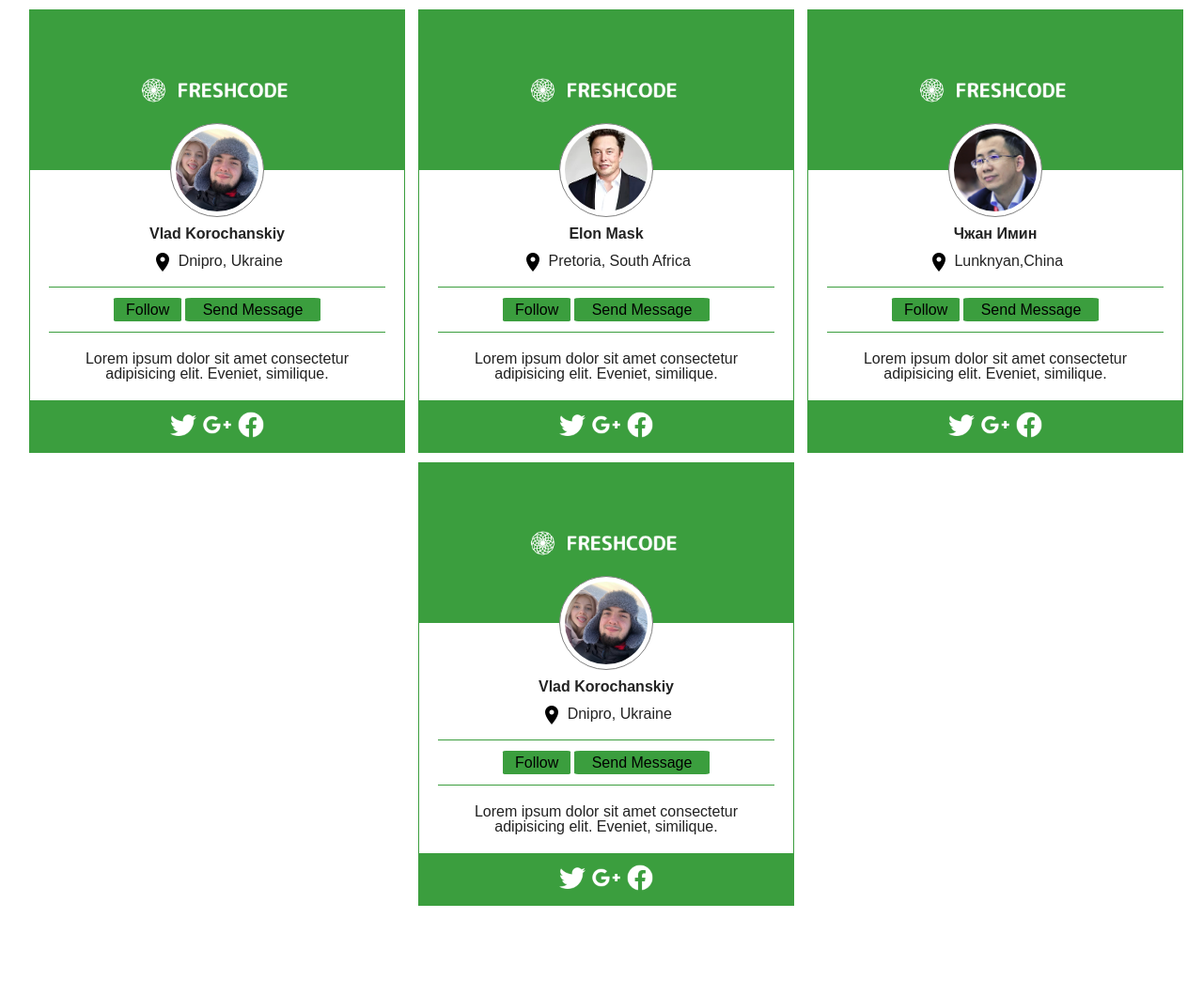
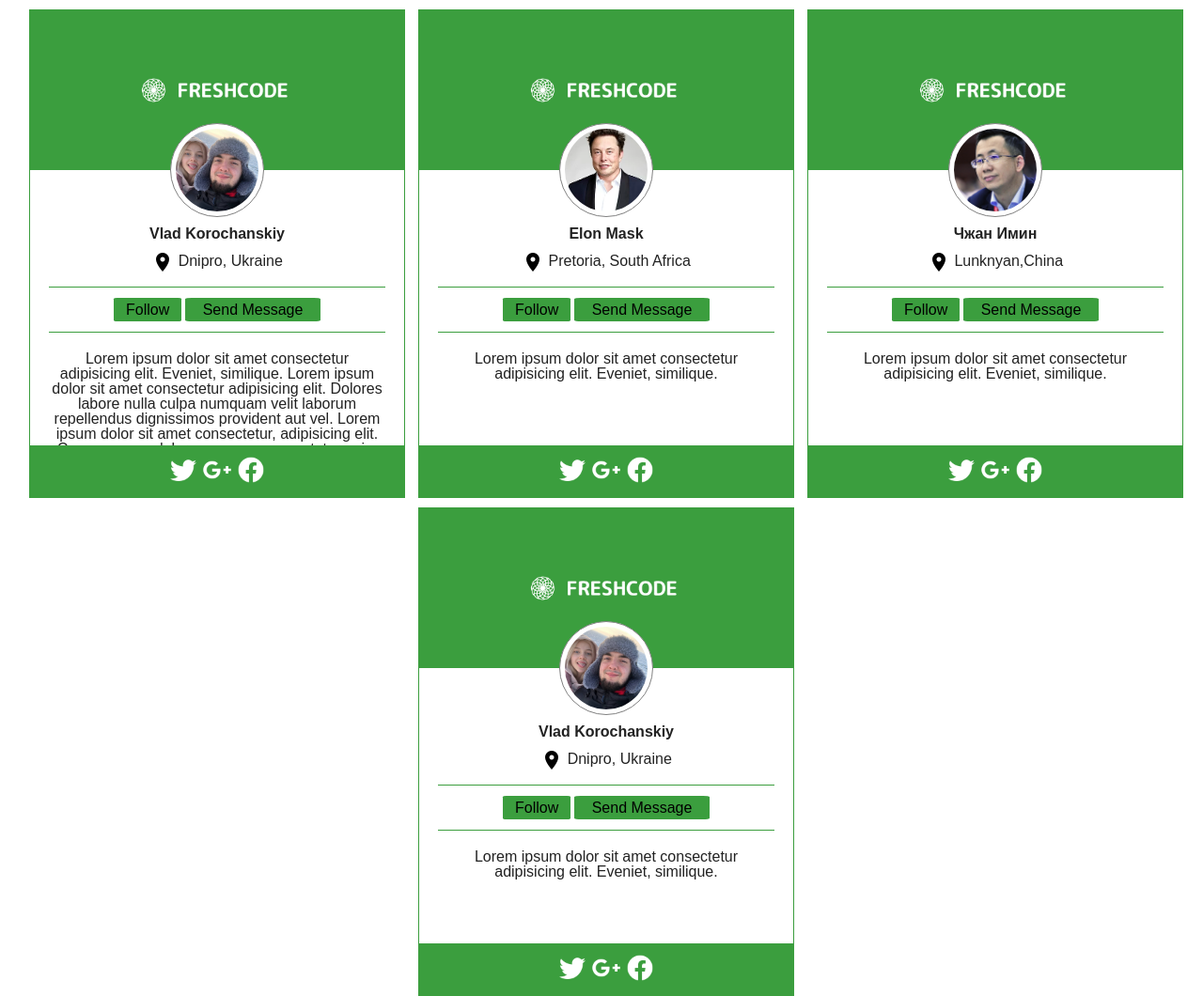
Before and after one commit to mginster22/fd-practice-07_user2, a plain HTML site: page index.html in a window 1280 px wide. Shown: the whole page at 94% size. Before the commit the page ends 964 px from the top, so only its background shows below. Drawn offline with Linux system fonts and the light colour scheme.

Commit message:
created sroll for p info-user

```diff
--- a/assets/css/style.css
+++ b/assets/css/style.css
@@ -104,8 +104,12 @@ body {
 
 .info-user {
     width: 100%;
+    height: calc(1.2*var(--img-size));
     padding-top: 20px;
     padding-bottom: 20px;
+
+    overflow: auto;
+    text-overflow: ellipsis;
 }
 
 .footer-wrapper {
--- a/index.html
+++ b/index.html
@@ -13,7 +13,7 @@
 <body>
     <section class="card-section">
         <article class="card-wrapper">
-            <div class="card-bg-section format-text" title="good day"></div>
+            <div class="card-bg-section " title="good day"></div>
             <div class="card-content">
                 <div class="photo-wrapper">
                     <img class="photo" src="./assets/images/photo_2021-02-21_22-16-46.jpg" alt="Vlad Korochanskiy">
@@ -26,7 +26,7 @@
                         <button class="btn format-text follow-btn" title="Follow">Follow</button>
                         <button class="btn format-text send-btn" title="Send Message">Send Message</button>
                     </div>
-                    <p class="info-user ">Lorem ipsum dolor sit amet consectetur adipisicing elit. Eveniet, similique.
+                    <p class="info-user ">Lorem ipsum dolor sit amet consectetur adipisicing elit. Eveniet, similique. Lorem ipsum dolor sit amet consectetur adipisicing elit. Dolores labore nulla culpa numquam velit laborum repellendus dignissimos provident aut vel. Lorem ipsum dolor sit amet consectetur, adipisicing elit. Cumque, cum dolorem saepe, consectetur enim culpa, nisi iste repellat quos voluptatum magnam. Aliquam a est sed sint nostrum autem fugiat perferendis natus provident eveniet ipsa cum, eaque alias sit ad! Debitis!
                     </p>
                 </div>
             </div>
```
